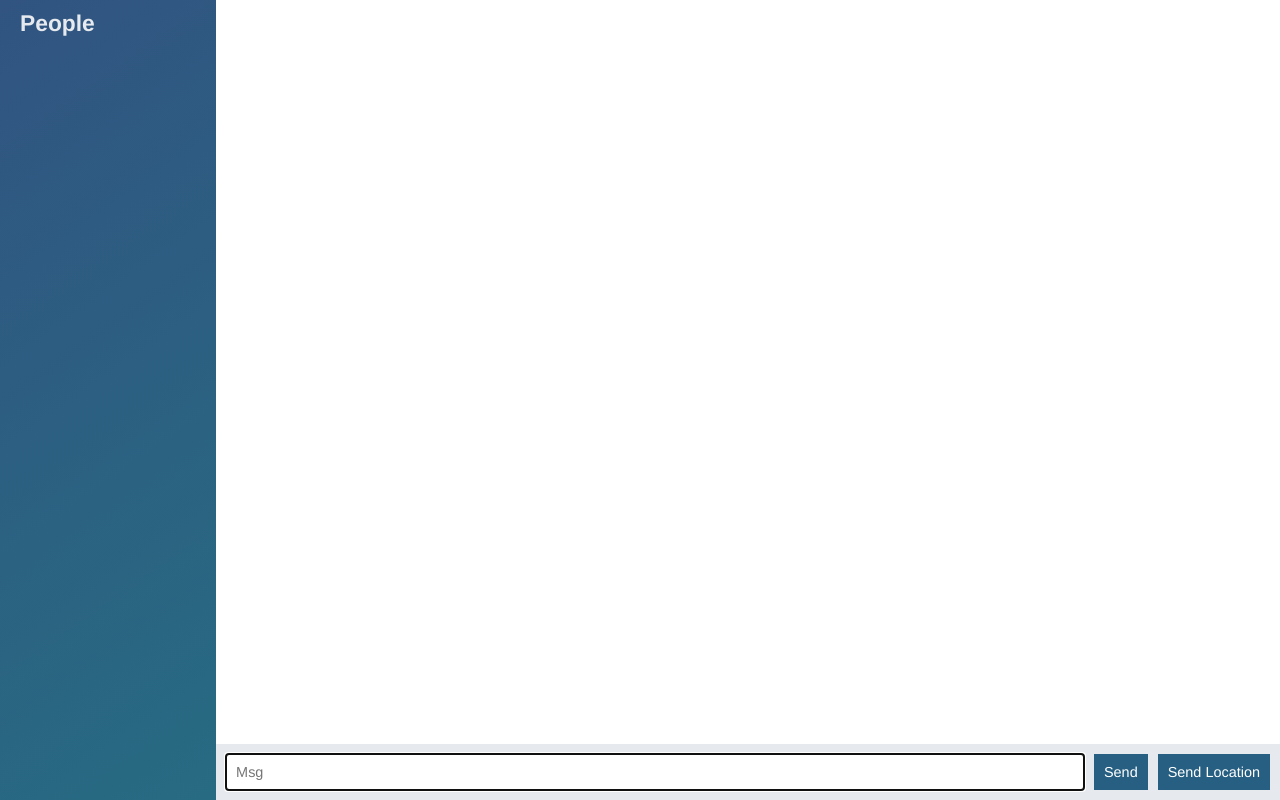
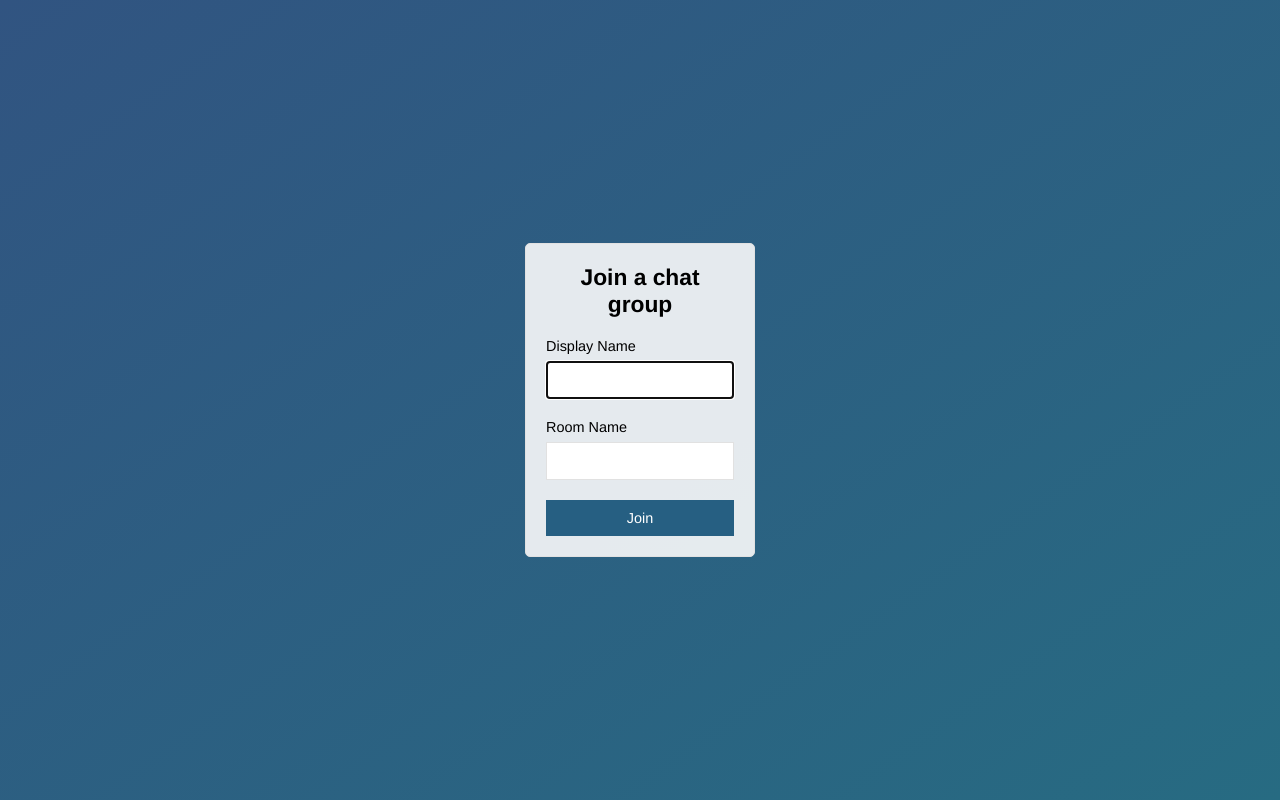
Before and after one commit to SRatna/node-chat-app, a website: page public/index.html in a window 1280 px wide. Drawn offline with nearby package versions, Linux system fonts and the light colour scheme; no server answers.

Commit message:
starting for room ui

```diff
--- a/public/index.html
+++ b/public/index.html
@@ -4,53 +4,28 @@
   <meta charset="UTF-8">
   <meta name="viewport" content="width=device-width, initial-scale=1.0">
   <meta http-equiv="X-UA-Compatible" content="ie=edge">
-  <title>chat app</title>
+  <title>Join | Chat App</title>
   <link rel="stylesheet" href="/css/styles.css">
 </head>
-<body class="chat">
-  <div class="chat__sidebar">
-    <h3>People</h3>
-    <div id="users"></div>
+<body class="centered-form">
+  <div class="centered-form__form">
+    <form  action="/chat.html">
+      <div class="form-field">
+        <h3>Join a chat group</h3>
+      </div>
+      <div class="form-field">
+        <label>Display Name</label>
+        <input type="text" name="name" autofocus="" />
+      </div>
+      <div class="form-field">
+        <label>Room Name</label>
+        <input type="text" name="room">
+      </div>
+      <div class="form-field">
+        <button >Join</button>
+      </div>
+    </form>
   </div>
-  <div class="chat__main">
-    <ol id="msgs" class="chat__messages"></ol>
-    <div class="chat__footer">
-      <form id="msg-form">
-        <input id="msg" type="text" name="msg" placeholder="Msg" autofocus autocomplete="off">
-        <button>Send</button>
-      </form>
-      <button id="send-loc">Send Location</button>
-    </div>
-  </div>
-  <script id="msgTem" type="text/template">
-    <li class="message">
-      <div class="message__title">
-        <h4>{{from}}</h4>
-        <span>{{createdAt}}</span>
-      </div>
-      <div class="message__body">
-        <p>{{text}}</p>
-      </div>
-    </li>
-  </script>
 
-  <script id="locMsgTem" type="text/template">
-    <li class="message">
-      <div class="message__title">
-        <h4>{{from}}</h4>
-        <span>{{createdAt}}</span>
-      </div>
-      <div class="message__body">
-        <p>
-          <a href="{{url}}" target="_blank">My current location</a>
-        </p>
-      </div>
-    </li>
-  </script>
-  <script type="text/javascript" src="/socket.io/socket.io.js"></script>
-  <script type="text/javascript" src="/js/libs/jquery.js"></script>
-  <script type="text/javascript" src="/js/libs/moment.js"></script>
-  <script type="text/javascript" src="/js/libs/mustache.js"></script>
-  <script type="text/javascript" src="/js/index.js"></script>
 </body>
 </html>
```
Also changed, not shown: public/chat.html (added, +56 -0 lines), public/js/chat.js (renamed from public/js/index.js).
